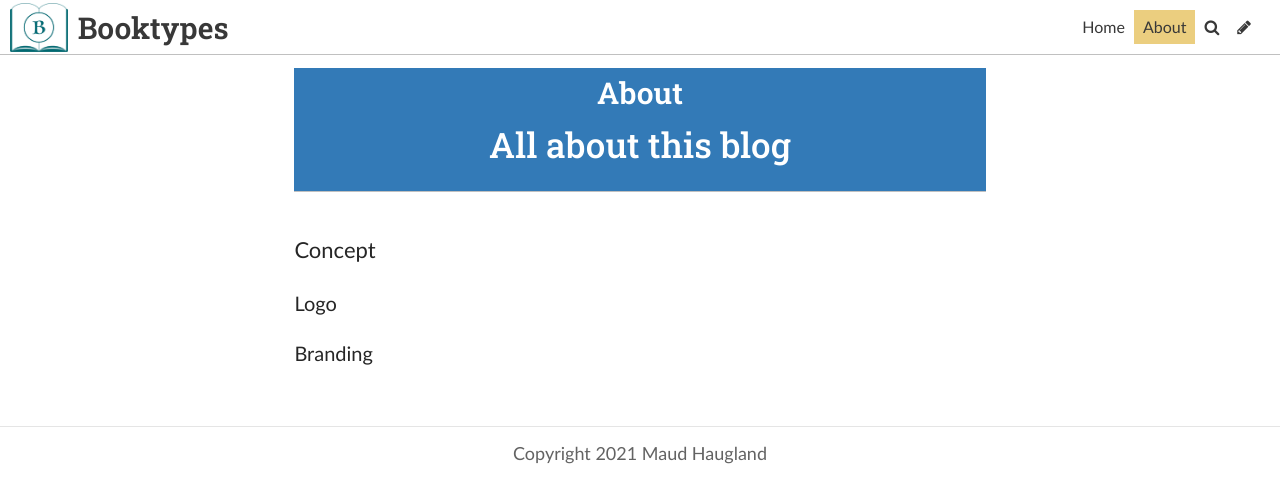
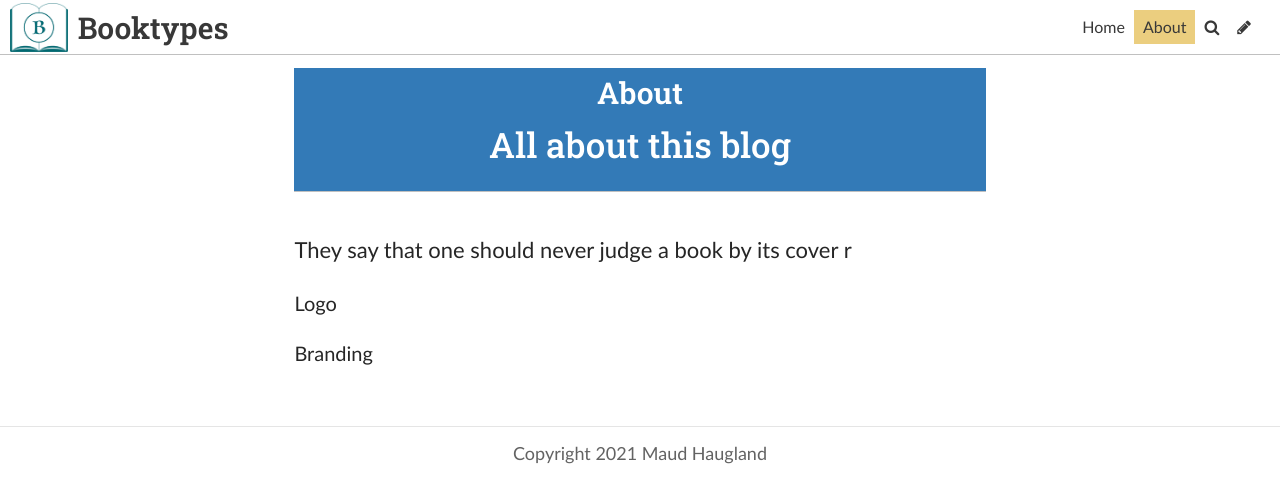
Before and after one commit to maudhaugland/booktypes, a Jekyll site: the page built from pages/about.md, in a window 1280 px wide. Shown: the top 503 px of the page. Built offline with Jekyll 4.4.1, drawn with Linux system fonts in a browser that asks for light colours; some web fonts are replaced.

Commit message:
Update Page “about”

```diff
--- a/pages/about.md
+++ b/pages/about.md
@@ -10,7 +10,7 @@ tags: null
 description: null
 show: true
 ---
-Concept
+They say that one should never judge a book by its cover r
 
 Logo
 
```
